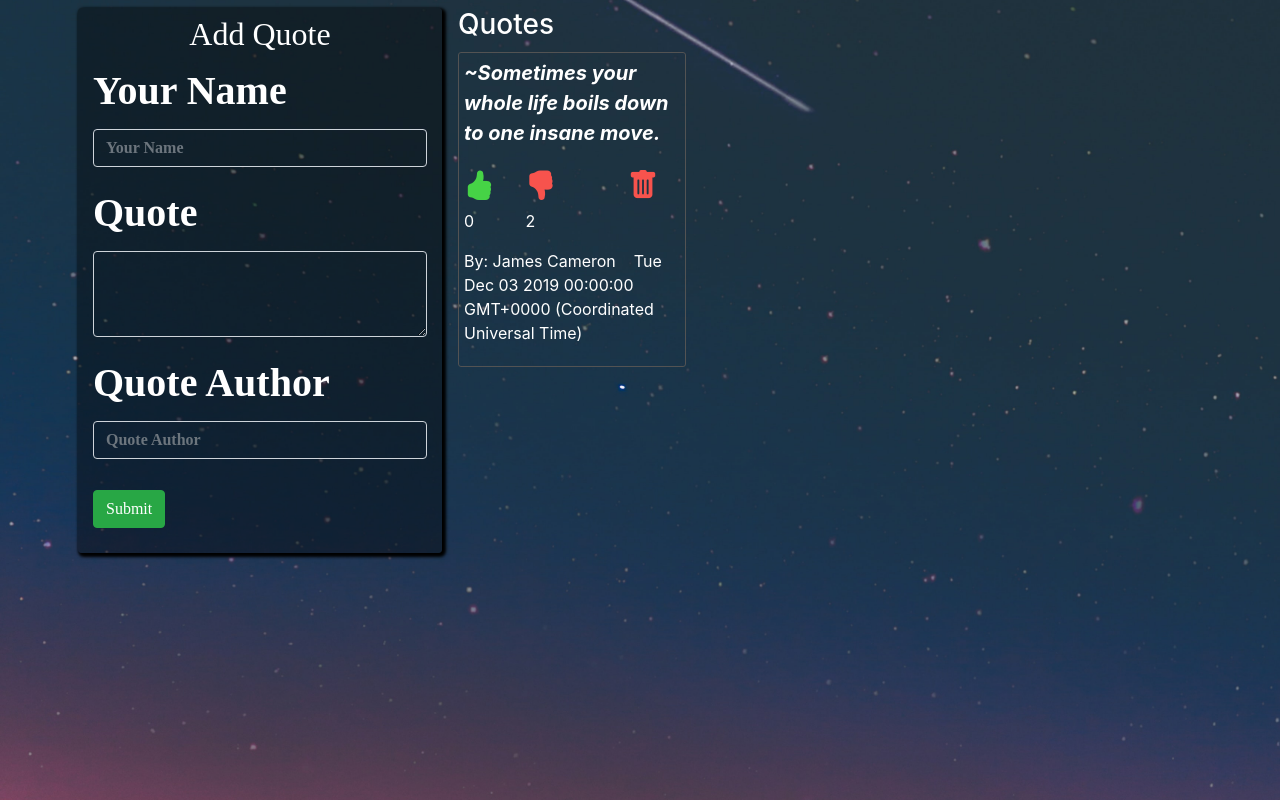
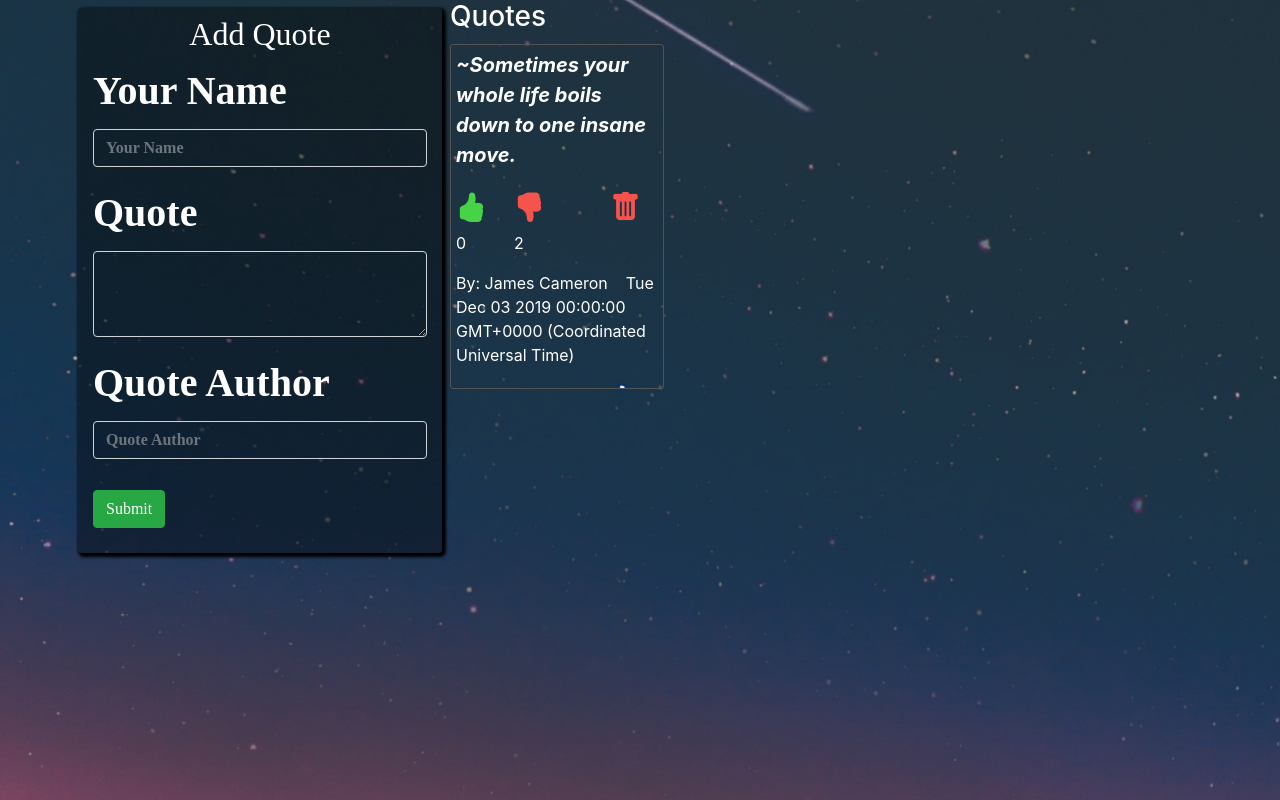
Before and after one commit to wangechimk/Quotes-app, an Angular app: page / in a window 1280 px wide. Built offline with nearby package versions, Linux system fonts and the light colour scheme.

Commit message:
overlay changes

```diff
--- a/src/app/app.component.html
+++ b/src/app/app.component.html
@@ -4,7 +4,7 @@
     <div class="col-4 p-2">
       <app-quote-form (newQuote)="getNewQuote($event)"></app-quote-form>
     </div>
-    <div class="col-8 p-2">
+    <div class="col-4p-2">
       <h3 [style.color]="'#fff'">Quotes</h3>
       <div class="row">
         <div class="col-4" *ngFor="let quote of quotes">
```
